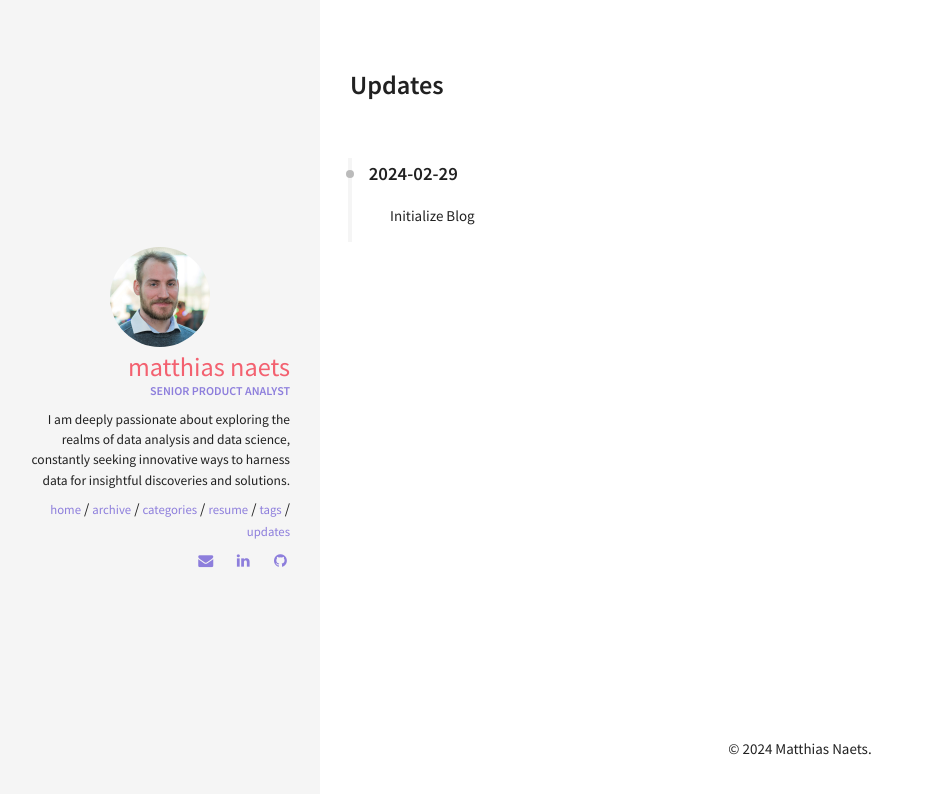
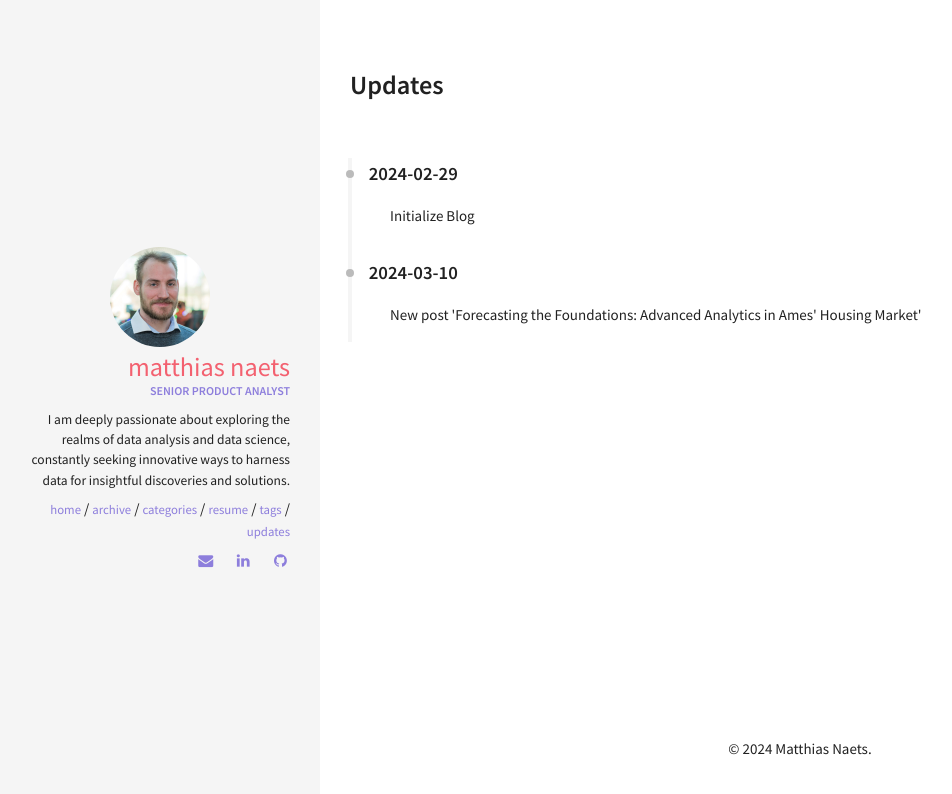
Before and after one commit to MatthN/MatthN.github.io, a Jekyll site: the page built from updates.html, in a window 1280 px wide. Shown: the top 794 px of the page, without its empty margins (0-952 px from the left). Built offline with Jekyll 4.4.1, drawn with Linux system fonts in a browser that asks for light colours.

Commit message:
Predicting house prices - added update and modified date.

```diff
--- a/_data/index/updates.yml
+++ b/_data/index/updates.yml
@@ -2,3 +2,6 @@
 - date: 2024-02-29
   description:
     - desc: Initialize Blog
+- date: 2024-03-10
+  description:
+    - desc: "New post 'Forecasting the Foundations: Advanced Analytics in Ames' Housing Market'"
```
Also changed, not shown: _posts/2024-03-10-Predicting-house-prices.markdown (renamed from _posts/2024-03-02-Predicting-house-prices.markdown).
